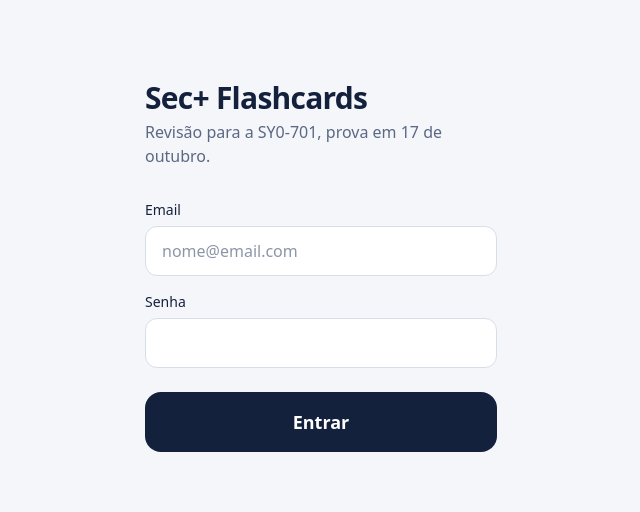
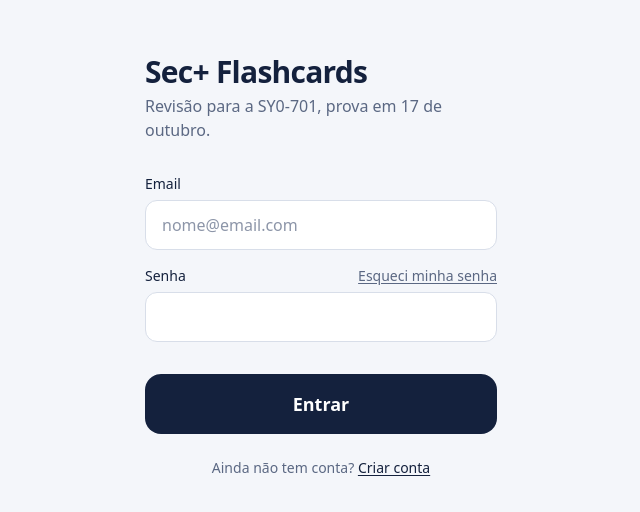
Before and after one commit to nicolassaraivaa/siteComptia, a React (Vite) app: page / in a window 1280 px wide. Shown: the part 134-646 px from the top of the page, without its empty margins (319-959 px from the left). Built offline with nearby package versions, Linux system fonts and the light colour scheme; no server answers; a web font is replaced by a local one; what ts-fsrs would draw is missing.

Commit message:
feat: adicionar funcionalidade de recuperação de senha e nova senha

```diff
--- a/src/App.tsx
+++ b/src/App.tsx
@@ -4,6 +4,7 @@ import type { Card } from 'ts-fsrs'
 import Fim from './components/Fim'
 import Home from './components/Home'
 import Login from './components/Login'
+import NovaSenha from './components/NovaSenha'
 import Revisao from './components/Revisao'
 import { diaSP, type Filtro } from './lib/fila'
 import { calcularOfensiva, carregarDias, diasDoProgresso, registrarDia } from './lib/ofensiva'
@@ -14,6 +15,7 @@ type Tela = 'home' | 'revisao' | 'fim'
 
 export default function App() {
   const [session, setSession] = useState<Session | null | undefined>(undefined)
+  const [recuperandoSenha, setRecuperandoSenha] = useState(false)
   const [progresso, setProgresso] = useState<ProgressoMap | null>(null)
   const [erroCarga, setErroCarga] = useState<string | null>(null)
   const [tela, setTela] = useState<Tela>('home')
@@ -23,7 +25,11 @@ export default function App() {
 
   useEffect(() => {
     supabase.auth.getSession().then(({ data }) => setSession(data.session))
-    const { data } = supabase.auth.onAuthStateChange((_evt, s) => setSession(s))
+    const { data } = supabase.auth.onAuthStateChange((evt, s) => {
+      // chegou pelo link de "esqueci minha senha": pede a nova senha antes de abrir o app
+      if (evt === 'PASSWORD_RECOVERY') setRecuperandoSenha(true)
+      setSession(s)
+    })
     return () => data.subscription.unsubscribe()
   }, [])
 
@@ -75,6 +81,7 @@ export default function App() {
 
   if (session === undefined) return <Centro>Carregando…</Centro>
   if (!session || !userId) return <Login />
+  if (recuperandoSenha) return <NovaSenha onPronto={() => setRecuperandoSenha(false)} />
 
   if (erroCarga) {
     return (
--- a/src/components/Login.tsx
+++ b/src/components/Login.tsx
@@ -1,26 +1,77 @@
 import { useState } from 'react'
 import { supabase } from '../lib/supabase'
 
+type Modo = 'entrar' | 'criar' | 'recuperar'
+
+const MIN_SENHA = 6
+
+function traduzirErro(msg: string): string {
+  if (msg === 'Invalid login credentials') return 'Email ou senha incorretos. Confira e tente de novo.'
+  if (msg === 'Email not confirmed') return 'Confirme seu email pelo link que enviamos antes de entrar.'
+  if (msg === 'User already registered') return 'Já existe uma conta com esse email. Use "Entrar".'
+  if (/signups not allowed/i.test(msg)) return 'Novos cadastros estão desativados neste projeto.'
+  return msg
+}
+
 export default function Login() {
+  const [modo, setModo] = useState<Modo>('entrar')
   const [email, setEmail] = useState('')
   const [senha, setSenha] = useState('')
-  const [entrando, setEntrando] = useState(false)
+  const [confirmacao, setConfirmacao] = useState('')
+  const [enviando, setEnviando] = useState(false)
   const [erro, setErro] = useState<string | null>(null)
+  const [aviso, setAviso] = useState<string | null>(null)
 
-  async function entrar(e: React.FormEvent) {
+  const criando = modo === 'criar'
+  const recuperando = modo === 'recuperar'
+
+  function irPara(m: Modo) {
+    setModo(m)
+    setErro(null)
+    setAviso(null)
+    setConfirmacao('')
+  }
+
+  async function enviar(e: React.FormEvent) {
     e.preventDefault()
     setErro(null)
-    setEntrando(true)
+    setAviso(null)
+
+    if (criando) {
+      if (senha.length < MIN_SENHA) return setErro(`A senha precisa ter pelo menos ${MIN_SENHA} caracteres.`)
+      if (senha !== confirmacao) return setErro('As senhas não conferem. Digite a mesma senha nos dois campos.')
+    }
+
+    setEnviando(true)
+    if (recuperando) {
+      const { error } = await supabase.auth.resetPasswordForEmail(email.trim(), {
+        redirectTo: window.location.origin,
+      })
+      if (error) setErro(traduzirErro(error.message))
+      else {
+        setAviso(`Se existir uma conta com ${email.trim()}, enviamos um link para criar uma nova senha. Abra o email e toque no link.`)
+        setModo('entrar')
+      }
+    } else if (criando) {
+      const { data, error } = await supabase.auth.signUp({
+        email: email.trim(),
+        password: senha,
+        options: { emailRedirectTo: window.location.origin },
+      })
+      if (error) setErro(traduzirErro(error.message))
+      else if (!data.session) {
+        // projeto exige confirmação de email: a sessão só existe depois do clique no link
+        setAviso(`Conta criada. Abra o email enviado para ${email.trim()} e confirme para poder entrar.`)
+        setModo('entrar')
+        setConfirmacao('')
+      }
+      // com sessão: onAuthStateChange no App troca de tela
+    } else {
       const { error } = await supabase.auth.signInWithPassword({ email: email.trim(), password: senha })
-    if (error) {
-      setErro(
-        error.message === 'Invalid login credentials'
-          ? 'Email ou senha incorretos. Confira e tente de novo.'
-          : error.message,
-      )
-      setEntrando(false)
+      if (error) setErro(traduzirErro(error.message))
+      // sucesso: onAuthStateChange no App troca de tela
     }
-    // sucesso: onAuthStateChange no App troca de tela
+    setEnviando(false)
   }
 
   const input =
@@ -29,9 +80,15 @@ export default function Login() {
   return (
     <main className="mx-auto flex min-h-dvh max-w-sm flex-col justify-center px-4 py-10">
       <h1 className="text-3xl font-extrabold tracking-tight">Sec+ Flashcards</h1>
-      <p className="mt-1 mb-8 text-muted">Revisão para a SY0-701, prova em 17 de outubro.</p>
+      <p className="mt-1 mb-8 text-muted">
+        {criando
+          ? 'Crie sua conta para salvar o progresso.'
+          : recuperando
+            ? 'Informe seu email e enviaremos um link para criar uma nova senha.'
+            : 'Revisão para a SY0-701, prova em 17 de outubro.'}
+      </p>
 
-      <form onSubmit={entrar} className="flex flex-col gap-4">
+      <form onSubmit={enviar} className="flex flex-col gap-4">
         <div className="flex flex-col gap-1.5">
           <label htmlFor="email" className="text-sm font-medium">
             Email
@@ -49,34 +106,87 @@ export default function Login() {
             className={input}
           />
         </div>
+        {!recuperando && (
           <div className="flex flex-col gap-1.5">
+            <div className="flex items-baseline justify-between">
               <label htmlFor="senha" className="text-sm font-medium">
                 Senha
               </label>
+              {modo === 'entrar' && (
+                <button
+                  type="button"
+                  onClick={() => irPara('recuperar')}
+                  className="foco rounded text-sm text-muted underline underline-offset-2 hover:text-ink"
+                >
+                  Esqueci minha senha
+                </button>
+              )}
+            </div>
             <input
               id="senha"
               name="password"
               type="password"
               required
-            autoComplete="current-password"
+              minLength={criando ? MIN_SENHA : undefined}
+              autoComplete={criando ? 'new-password' : 'current-password'}
               value={senha}
               onChange={(e) => setSenha(e.target.value)}
               className={input}
             />
+            {criando && <p className="text-xs text-muted">Pelo menos {MIN_SENHA} caracteres.</p>}
           </div>
-        {erro && (
-          <p className="text-sm font-medium text-[var(--d2)]" role="alert">
-            {erro}
-          </p>
         )}
+        {criando && (
+          <div className="flex flex-col gap-1.5">
+            <label htmlFor="confirmacao" className="text-sm font-medium">
+              Confirme a senha
+            </label>
+            <input
+              id="confirmacao"
+              name="password-confirm"
+              type="password"
+              required
+              autoComplete="new-password"
+              value={confirmacao}
+              onChange={(e) => setConfirmacao(e.target.value)}
+              className={input}
+            />
+          </div>
+        )}
+
+        <div aria-live="polite">
+          {erro && <p className="text-sm font-medium text-[var(--d2)]">{erro}</p>}
+          {aviso && <p className="text-sm font-medium text-[var(--good)]">{aviso}</p>}
+        </div>
+
         <button
           type="submit"
-          disabled={entrando}
-          className="foco mt-2 rounded-2xl bg-primary py-4 text-lg font-bold text-on-primary transition-opacity hover:opacity-90 disabled:opacity-60"
+          disabled={enviando}
+          className="foco rounded-2xl bg-primary py-4 text-lg font-bold text-on-primary transition-opacity hover:opacity-90 disabled:opacity-60"
         >
-          {entrando ? 'Entrando…' : 'Entrar'}
+          {enviando
+            ? criando
+              ? 'Criando conta…'
+              : recuperando
+                ? 'Enviando link…'
+                : 'Entrando…'
+            : criando
+              ? 'Criar conta'
+              : recuperando
+                ? 'Enviar link'
+                : 'Entrar'}
         </button>
       </form>
+
+      <p className="mt-6 text-center text-sm text-muted">
+        {modo === 'entrar' ? 'Ainda não tem conta?' : recuperando ? 'Lembrou a senha?' : 'Já tem conta?'}{' '}
+        <button
+          onClick={() => irPara(modo === 'entrar' ? 'criar' : 'entrar')}
+          className="foco rounded font-medium text-ink underline underline-offset-2"
+        >
+          {modo === 'entrar' ? 'Criar conta' : 'Entrar'}
+        </button>
+      </p>
     </main>
   )
 }
--- /dev/null
+++ b/src/components/NovaSenha.tsx
@@ -0,0 +1,79 @@
+import { useState } from 'react'
+import { supabase } from '../lib/supabase'
+
+const MIN_SENHA = 6
+
+/** Aberta quando o usuário chega pelo link de recuperação de senha */
+export default function NovaSenha({ onPronto }: { onPronto: () => void }) {
+  const [senha, setSenha] = useState('')
+  const [confirmacao, setConfirmacao] = useState('')
+  const [salvando, setSalvando] = useState(false)
+  const [erro, setErro] = useState<string | null>(null)
+
+  async function salvar(e: React.FormEvent) {
+    e.preventDefault()
+    setErro(null)
+    if (senha.length < MIN_SENHA) return setErro(`A senha precisa ter pelo menos ${MIN_SENHA} caracteres.`)
+    if (senha !== confirmacao) return setErro('As senhas não conferem. Digite a mesma senha nos dois campos.')
+    setSalvando(true)
+    const { error } = await supabase.auth.updateUser({ password: senha })
+    setSalvando(false)
+    if (error) setErro(error.message)
+    else onPronto()
+  }
+
+  const input =
+    'foco w-full rounded-xl border border-line bg-surface px-4 py-3 text-base text-ink placeholder:text-muted/70 focus:border-ink'
+
+  return (
+    <main className="mx-auto flex min-h-dvh max-w-sm flex-col justify-center px-4 py-10">
+      <h1 className="text-3xl font-extrabold tracking-tight">Nova senha</h1>
+      <p className="mt-1 mb-8 text-muted">Escolha a senha que você vai usar para entrar.</p>
+
+      <form onSubmit={salvar} className="flex flex-col gap-4">
+        <div className="flex flex-col gap-1.5">
+          <label htmlFor="nova-senha" className="text-sm font-medium">
+            Nova senha
+          </label>
+          <input
+            id="nova-senha"
+            name="new-password"
+            type="password"
+            required
+            minLength={MIN_SENHA}
+            autoComplete="new-password"
+            value={senha}
+            onChange={(e) => setSenha(e.target.value)}
+            className={input}
+          />
+          <p className="text-xs text-muted">Pelo menos {MIN_SENHA} caracteres.</p>
+        </div>
+        <div className="flex flex-col gap-1.5">
+          <label htmlFor="nova-confirmacao" className="text-sm font-medium">
+            Confirme a nova senha
+          </label>
+          <input
+            id="nova-confirmacao"
+            name="new-password-confirm"
+            type="password"
+            required
+            autoComplete="new-password"
+            value={confirmacao}
+            onChange={(e) => setConfirmacao(e.target.value)}
+            className={input}
+          />
+        </div>
+
+        <div aria-live="polite">{erro && <p className="text-sm font-medium text-[var(--d2)]">{erro}</p>}</div>
+
+        <button
+          type="submit"
+          disabled={salvando}
+          className="foco rounded-2xl bg-primary py-4 text-lg font-bold text-on-primary transition-opacity hover:opacity-90 disabled:opacity-60"
+        >
+          {salvando ? 'Salvando…' : 'Salvar nova senha'}
+        </button>
+      </form>
+    </main>
+  )
+}
```
Lines whose indentation alone changed are shown as unchanged.
